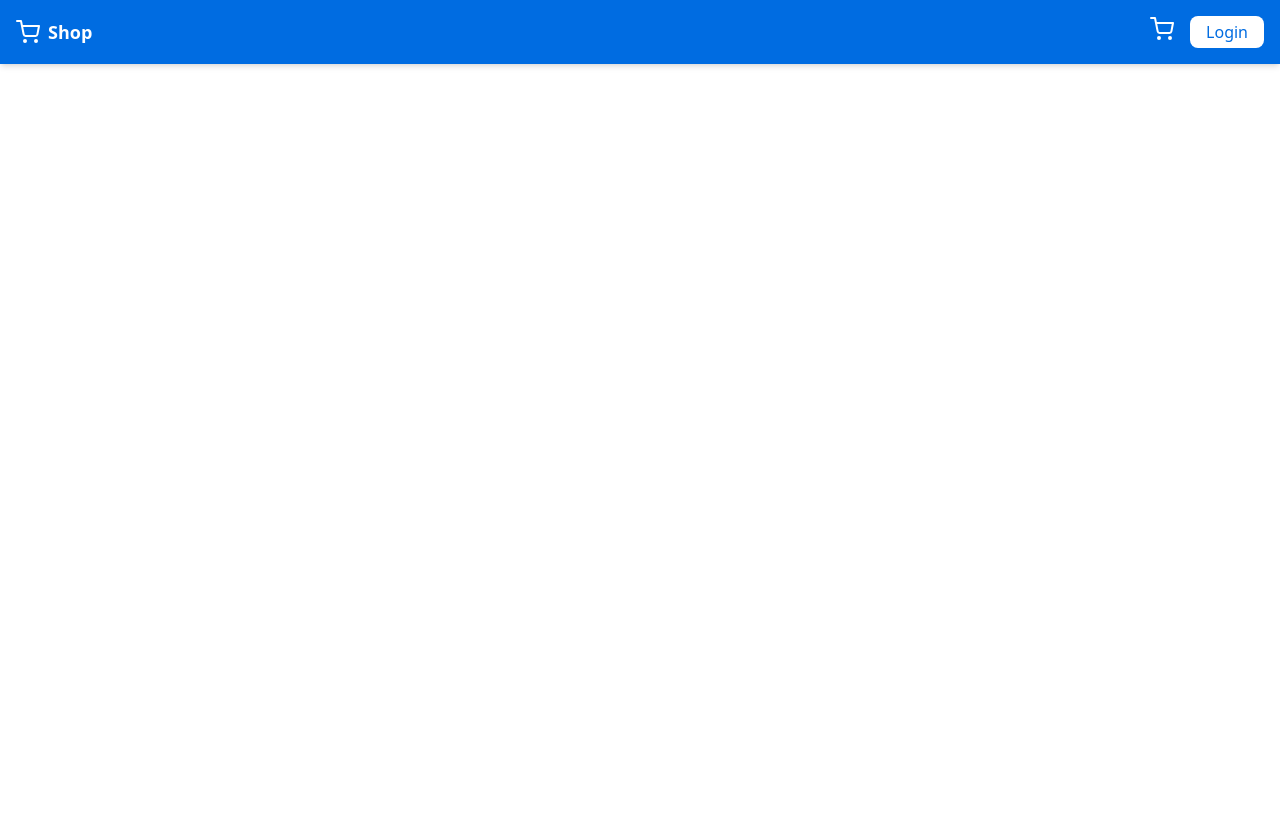
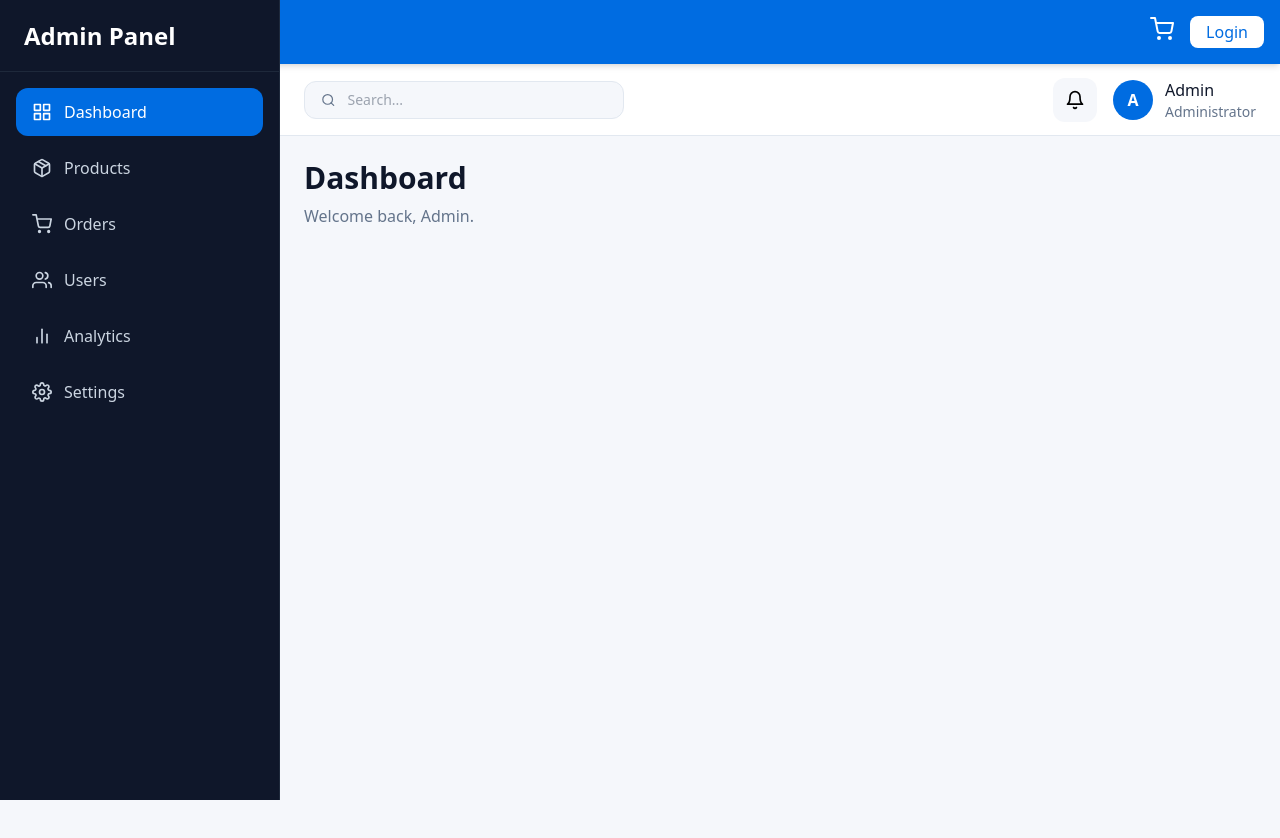
Before and after one commit to dania8shaghouri/e-commerce, a React (Vite) app in the folder frontend/: page /admin/dashboard in a window 1280 px wide. Before the commit this address had no page. Shown: the top 838 px of the page. Before the commit the page ends 800 px from the top, so only its background shows below. Built offline with nearby package versions, Linux system fonts and the light colour scheme.

Commit message:
setup admin dashboard routing and architecture foundation

```diff
--- a/frontend/src/App.tsx
+++ b/frontend/src/App.tsx
@@ -1,17 +1,25 @@
 import { BrowserRouter, Route, Routes } from "react-router-dom";
+
 import HomePage from "./pages/HomePage";
 import ProductDetailPage from "./pages/ProductDetailPage";
 import Navbar from "./components/layout/navbar/Navbar";
+
 import AuthProvider from "./context/Auth/AuthProvider";
+import CartProvider from "./context/Auth/cart/CartProvider";
+
 import LoginPage from "./pages/LoginPage";
+import RegisterPage from "./pages/RegisterPage";
+
 import CartPage from "./pages/CartPage";
 import Checkout from "./pages/CheckoutPage";
+import OrderSuccessPage from "./pages/OrderSuccessPage";
+import OrderErrorPage from "./pages/OrderErrorPage";
+import MyOrdersPage from "./pages/MyOrdersPage";
+
 import ProtectedRoute from "./components/ProtectedRoute";
-import CartProvider from "./context/Auth/cart/CartProvider";
-import OrderSuccessPage from "./pages/OrderSuccessPage";
-import MyOrdersPage from "./pages/MyOrdersPage";
-import RegisterPage from "./pages/RegisterPage";
-import OrderErrorPage from "./pages/OrderErrorPage";
+import AdminLayout from "./features/admin/layouts/AdminLayout";
+import DashboardPage from "./features/admin/pages/DashboardPage";
+
 function App() {
   return (
     <AuthProvider>
@@ -23,12 +31,17 @@ function App() {
             <Route path="/product/:id" element={<ProductDetailPage />} />
             <Route path="/register" element={<RegisterPage />} />
             <Route path="/login" element={<LoginPage />} />
+
             <Route element={<ProtectedRoute />}>
               <Route path="/cart" element={<CartPage />} />
               <Route path="/checkout" element={<Checkout />} />
               <Route path="/order-success" element={<OrderSuccessPage />} />
               <Route path="/order-failed" element={<OrderErrorPage />} />
               <Route path="/my-orders" element={<MyOrdersPage />} />
+            </Route>
+
+            <Route path="/admin" element={<AdminLayout />}>
+              <Route path="dashboard" element={<DashboardPage />} />
             </Route>
           </Routes>
         </BrowserRouter>
--- a/frontend/src/context/Auth/AuthContext.ts
+++ b/frontend/src/context/Auth/AuthContext.ts
@@ -1,33 +1,11 @@
 import { useContext, createContext } from "react";
 import type { Order } from "../../types/order";
-
-export interface OrderItem {
-  productTitle: string;
-  productImage: string;
-  unitPrice: number;
-  quantity: number;
-}
-
-export interface Shipping {
-  fullName: string;
-  phone: string;
-  city: string;
-  address: string;
-}
-
-// export interface Order {
-//   _id: string;
-//   orderItems: OrderItem[];
-//   total: number;
-//   shipping: Shipping;
-//   status: string;
-//   createdAt: string;
-// }
 
 interface AuthContextType {
   username: string | null;
   token: string | null;
   isAuthenticated: boolean;
+
   login: (username: string, token: string) => void;
   logout: () => void;
 
@@ -48,9 +26,7 @@ export const AuthContext = createContext<AuthContextType>({
   orders: [],
   ordersLoading: false,
 
-  getMyOrders: async () => {
-    throw new Error("AuthContext not initialized");
-  },
+  getMyOrders: async () => {},
 });
 
 export const useAuth = () => useContext(AuthContext);
--- a/frontend/src/context/Auth/AuthProvider.tsx
+++ b/frontend/src/context/Auth/AuthProvider.tsx
@@ -11,13 +11,15 @@ const AuthProvider: FC<PropsWithChildren> = ({ children }) => {
   const [username, setUsername] = useState<string | null>(
     localStorage.getItem(USERNAME_KEY),
   );
+
   const [token, setToken] = useState<string | null>(
     localStorage.getItem(TOKEN_KEY),
   );
+
   const [orders, setOrders] = useState<Order[]>([]);
   const [ordersLoading, setOrdersLoading] = useState(false);
 
-  const isAuthenticated = !!token;
+  const isAuthenticated = Boolean(token);
 
   const login = (username: string, token: string) => {
     setUsername(username);
@@ -28,13 +30,16 @@ const AuthProvider: FC<PropsWithChildren> = ({ children }) => {
   };
 
   const logout = () => {
+    setUsername(null);
+    setToken(null);
+
     localStorage.removeItem(USERNAME_KEY);
     localStorage.removeItem(TOKEN_KEY);
-    setUsername(null);
-    setToken(null);
   };
 
   const getMyOrders = async () => {
+    if (!token) return;
+
     setOrdersLoading(true);
 
     try {
@@ -47,6 +52,7 @@ const AuthProvider: FC<PropsWithChildren> = ({ children }) => {
       setOrders(data);
     } catch (error) {
       console.error("Failed to fetch orders:", error);
+      setOrders([]);
     } finally {
       setOrdersLoading(false);
     }
--- /dev/null
+++ b/frontend/src/features/admin/components/sidebar/AdminSidebar.tsx
@@ -0,0 +1,95 @@
+import {
+  FiGrid,
+  FiPackage,
+  FiShoppingCart,
+  FiUsers,
+  FiBarChart2,
+  FiSettings,
+} from "react-icons/fi";
+
+import { NavLink } from "react-router-dom";
+
+const menuItems = [
+  {
+    label: "Dashboard",
+    icon: FiGrid,
+    path: "/admin/dashboard",
+  },
+
+  {
+    label: "Products",
+    icon: FiPackage,
+    path: "/admin/products",
+  },
+
+  {
+    label: "Orders",
+    icon: FiShoppingCart,
+    path: "/admin/orders",
+  },
+
+  {
+    label: "Users",
+    icon: FiUsers,
+    path: "/admin/users",
+  },
+
+  {
+    label: "Analytics",
+    icon: FiBarChart2,
+    path: "/admin/analytics",
+  },
+
+  {
+    label: "Settings",
+    icon: FiSettings,
+    path: "/admin/settings",
+  },
+];
+
+const AdminSidebar = () => {
+  return (
+    <aside className="fixed left-0 top-0 z-50 h-screen w-sidebar bg-sidebar border-r border-slate-800">
+      <div className="flex h-topbar items-center px-6 border-b border-slate-800">
+        <h1 className="text-2xl font-bold text-white">
+          Admin Panel
+        </h1>
+      </div>
+
+      <nav className="p-4">
+        <ul className="space-y-2">
+          {menuItems.map((item) => {
+            const Icon = item.icon;
+
+            return (
+              <li key={item.path}>
+                <NavLink
+                  to={item.path}
+                  className={({ isActive }) =>
+                    `
+                    flex items-center gap-3 rounded-xl px-4 py-3
+                    transition-all duration-200
+                    ${
+                      isActive
+                        ? "bg-primary text-white"
+                        : "text-slate-300 hover:bg-sidebarHover hover:text-white"
+                    }
+                  `
+                  }
+                >
+                  <Icon size={20} />
+
+                  <span className="font-medium">
+                    {item.label}
+                  </span>
+                </NavLink>
+              </li>
+            );
+          })}
+        </ul>
+      </nav>
+    </aside>
+  );
+};
+
+export default AdminSidebar;
--- /dev/null
+++ b/frontend/src/features/admin/components/topbar/AdminTopbar.tsx
@@ -0,0 +1,41 @@
+import { FiBell, FiSearch } from "react-icons/fi";
+
+const AdminTopbar = () => {
+  return (
+    <header className="sticky top-0 z-40 flex h-topbar items-center justify-between border-b border-border bg-white px-6">
+      <div className="flex items-center gap-3 rounded-xl border border-border bg-background px-4 py-2 w-[320px]">
+        <FiSearch className="text-textSecondary" />
+
+        <input
+          type="text"
+          placeholder="Search..."
+          className="w-full bg-transparent outline-none text-sm"
+        />
+      </div>
+
+      <div className="flex items-center gap-4">
+        <button className="relative rounded-xl bg-background p-3 hover:bg-slate-200 transition">
+          <FiBell size={20} />
+        </button>
+
+        <div className="flex items-center gap-3">
+          <div className="flex h-10 w-10 items-center justify-center rounded-full bg-primary text-white font-semibold">
+            A
+          </div>
+
+          <div>
+            <p className="font-medium text-textPrimary">
+              Admin
+            </p>
+
+            <p className="text-sm text-textSecondary">
+              Administrator
+            </p>
+          </div>
+        </div>
+      </div>
+    </header>
+  );
+};
+
+export default AdminTopbar;
--- /dev/null
+++ b/frontend/src/features/admin/layouts/AdminLayout.tsx
@@ -0,0 +1,21 @@
+import { Outlet } from "react-router-dom";
+import AdminSidebar from "../components/sidebar/AdminSidebar";
+import AdminTopbar from "../components/topbar/AdminTopbar";
+
+const AdminLayout = () => {
+  return (
+    <div className="min-h-screen bg-background">
+      <AdminSidebar />
+
+      <div className="ml-sidebar min-h-screen">
+        <AdminTopbar />
+
+        <main className="p-6">
+          <Outlet />
+        </main>
+      </div>
+    </div>
+  );
+};
+
+export default AdminLayout;
--- /dev/null
+++ b/frontend/src/features/admin/pages/DashboardPage.tsx
@@ -0,0 +1,15 @@
+const DashboardPage = () => {
+  return (
+    <div>
+      <h1 className="text-3xl font-bold text-textPrimary">
+        Dashboard
+      </h1>
+
+      <p className="mt-2 text-textSecondary">
+        Welcome back, Admin.
+      </p>
+    </div>
+  );
+};
+
+export default DashboardPage;
--- a/frontend/tailwind.config.js
+++ b/frontend/tailwind.config.js
@@ -1,14 +1,44 @@
 /** @type {import('tailwindcss').Config} */
 export default {
   content: ["./index.html", "./src/**/*.{js,ts,jsx,tsx}"],
+
   theme: {
     extend: {
       colors: {
         primary: "#006ce1",
         primaryHover: "#0059b3",
         primaryDark: "#004494",
+
+        background: "#f5f7fb",
+        surface: "#ffffff",
+
+        sidebar: "#0f172a",
+        sidebarHover: "#1e293b",
+
+        border: "#e2e8f0",
+
+        textPrimary: "#0f172a",
+        textSecondary: "#64748b",
+
+        success: "#16a34a",
+        warning: "#f59e0b",
+        danger: "#dc2626",
+        info: "#0ea5e9",
       },
 
+      boxShadow: {
+        card: "0 2px 10px rgba(15, 23, 42, 0.06)",
+        dropdown: "0 10px 30px rgba(15, 23, 42, 0.12)",
+      },
+
+      borderRadius: {
+        card: "20px",
+      },
+
+      spacing: {
+        sidebar: "280px",
+        topbar: "72px",
+      },
 
       keyframes: {
         fadeIn: {
@@ -16,17 +46,32 @@ export default {
             opacity: "0",
             transform: "translateY(-5px)",
           },
+
           "100%": {
             opacity: "1",
             transform: "translateY(0)",
+          },
+        },
+
+        slideIn: {
+          "0%": {
+            opacity: "0",
+            transform: "translateX(-10px)",
+          },
+
+          "100%": {
+            opacity: "1",
+            transform: "translateX(0)",
           },
         },
       },
 
       animation: {
         fadeIn: "fadeIn 0.2s ease-out",
+        slideIn: "slideIn 0.25s ease-out",
       },
     },
   },
+
   plugins: [],
 };
```
